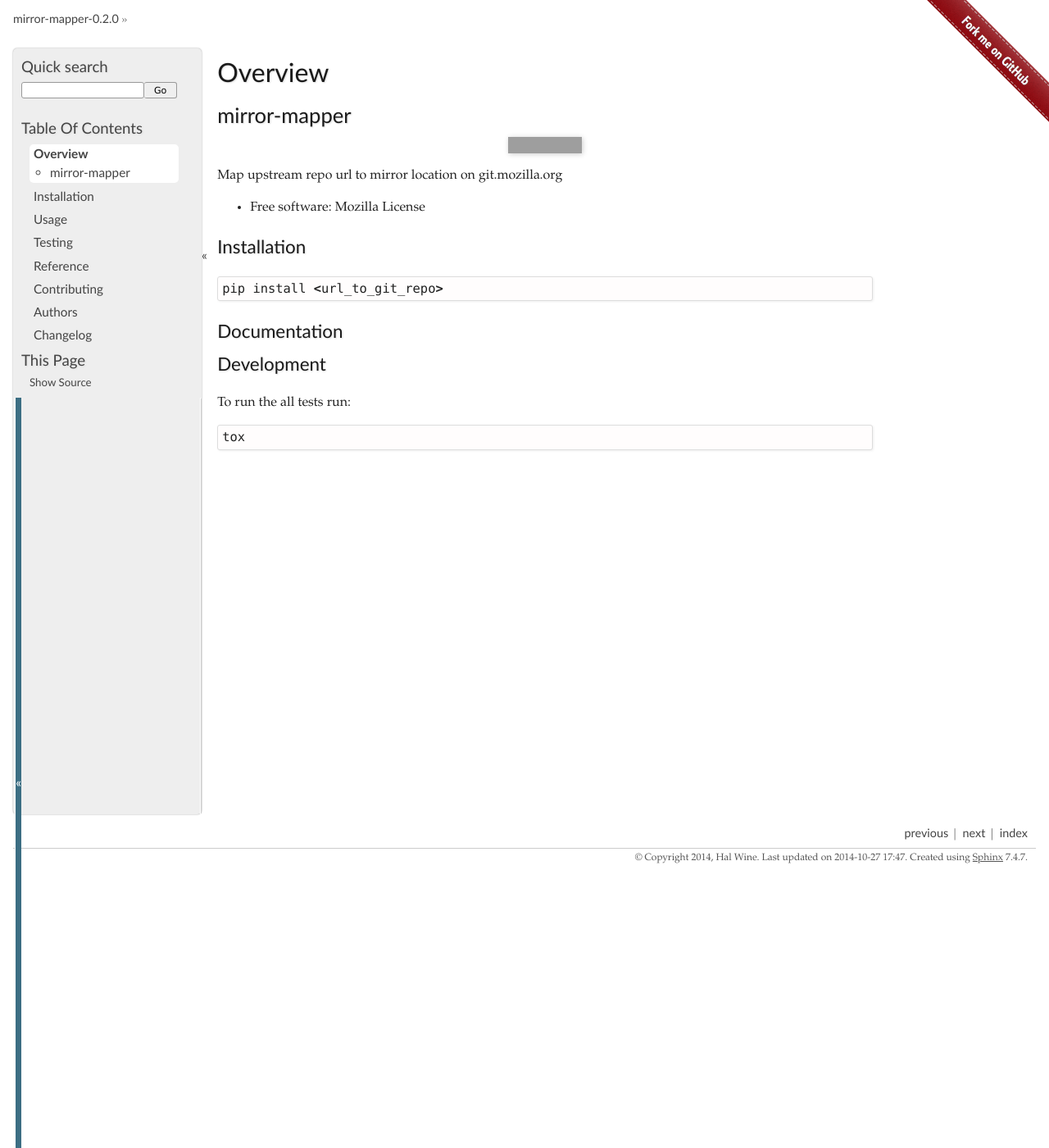
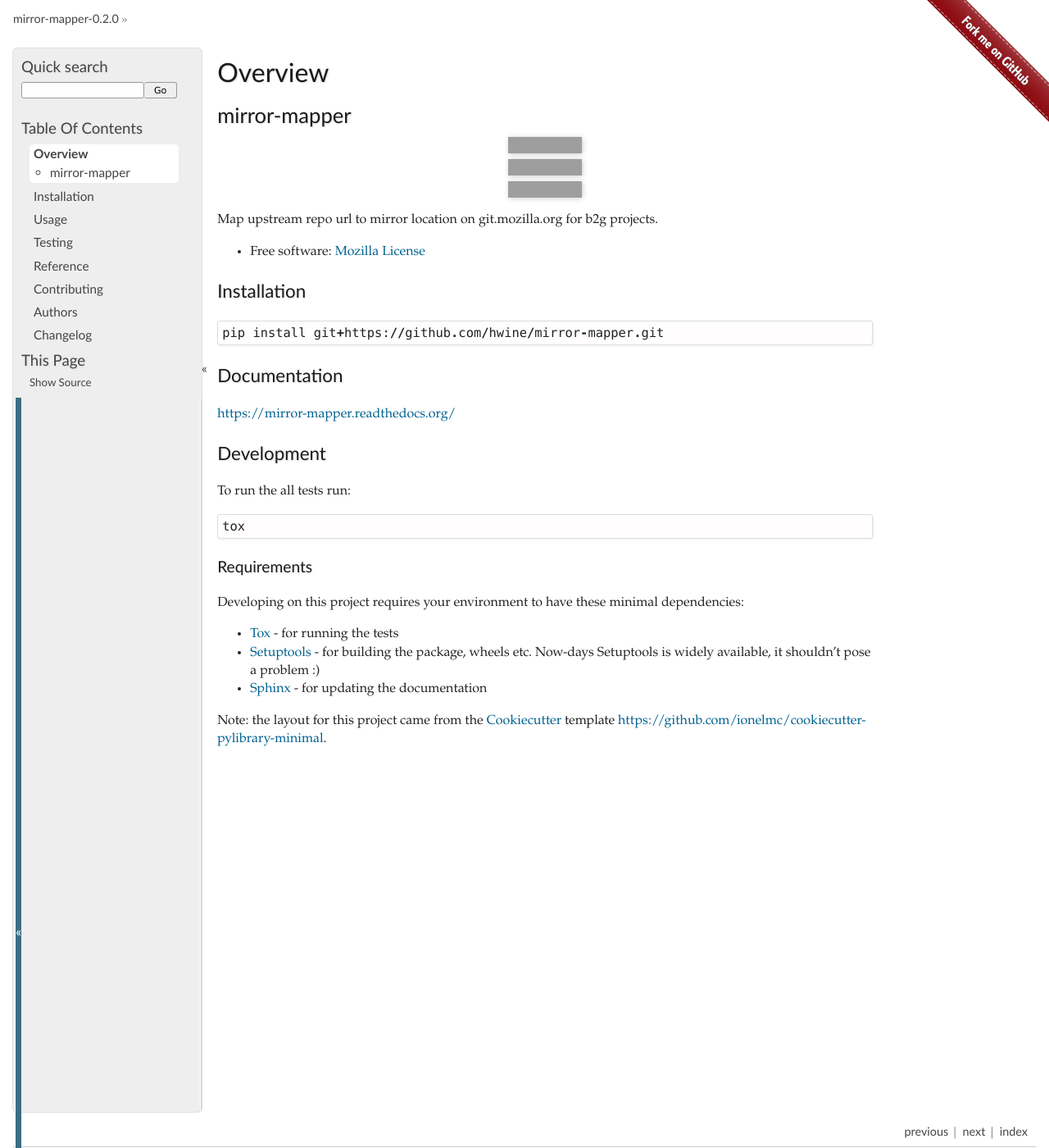
Before and after one commit to hwine/mirror-mapper, a Sphinx documentation site: the page built from docs/readme.rst, in a window 1280 px wide and 1400 px high. Shown: the whole window at 82% size. Built offline with Sphinx 7.4.7, drawn with Linux system fonts in a browser that asks for light colours; grey boxes are pictures that could not be loaded.

Commit message:
Cleaned up docs
- Added badges for coveralls.
- Test source code now included
  - made uninteresting function private

```diff
--- a/README.rst
+++ b/README.rst
@@ -6,22 +6,38 @@ mirror-mapper
     :alt: Travis-CI Build Status
     :target: https://travis-ci.org/hwine/mirror-mapper
 
+.. See: http://www.appveyor.com/docs/status-badges
 
-Map upstream repo url to mirror location on git.mozilla.org
+   image:: https://ci.appveyor.com/api/projects/status/<security-token>/branch/master
+    :alt: AppVeyor Build Status
+    :target: https://ci.appveyor.com/project/hwine/mirror-mapper
 
-* Free software: Mozilla License
+.. image:: http://img.shields.io/coveralls/hwine/mirror-mapper/master.png
+    :alt: Coverage Status
+    :target: https://coveralls.io/r/hwine/mirror-mapper
+
+.. image:: https://readthedocs.org/projects/mirror-mapper/badge/?style=flat
+    :target: https://readthedocs.org/projects/mirror-mapper
+    :alt: Documentation Status
+
+Map upstream repo url to mirror location on git.mozilla.org for b2g
+projects.
+
+* Free software: `Mozilla License`__
+
+__ https://www.mozilla.org/MPL/
 
 Installation
 ============
 
 ::
 
-    pip install <url_to_git_repo>
+    pip install git+https://github.com/hwine/mirror-mapper.git
 
 Documentation
 =============
 
-.. https://mirror-mapper.readthedocs.org/
+https://mirror-mapper.readthedocs.org/
 
 Development
 ===========
@@ -29,3 +45,26 @@ Development
 To run the all tests run::
 
     tox
+
+Requirements
+------------
+
+Developing on this project requires your environment to  have these
+minimal dependencies:
+
+* Tox_ - for running the tests
+* Setuptools_ - for building the package, wheels etc. Now-days
+  Setuptools is widely available, it shouldn't pose a problem :)
+* Sphinx_ - for updating the documentation
+
+Note: the layout for this project came from the Cookiecutter_
+template https://github.com/ionelmc/cookiecutter-pylibrary-minimal.
+
+.. _Travis-CI: http://travis-ci.org/
+.. _Tox: http://testrun.org/tox/
+.. _Sphinx: http://sphinx-doc.org/
+.. _Coveralls: https://coveralls.io/
+.. _ReadTheDocs: https://readthedocs.org/
+.. _Setuptools: https://pypi.python.org/pypi/setuptools
+.. _Pytest: http://pytest.org/
+.. _Cookiecutter: https://github.com/audreyr/cookiecutter
--- a/docs/reference/index.rst
+++ b/docs/reference/index.rst
@@ -5,3 +5,4 @@ Reference
     :glob:
 
     mirrormapper*
+    tests
```
Also changed, not shown: docs/reference/tests.rst (added, +14 -0 lines), 1 other file.
